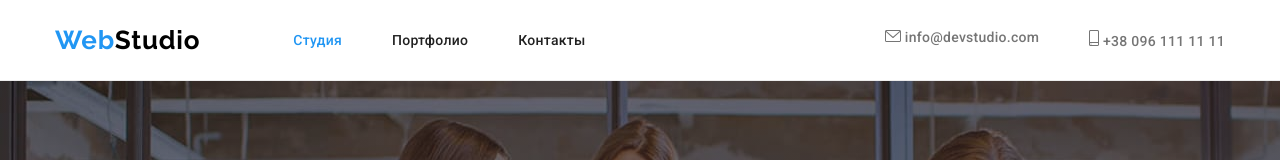
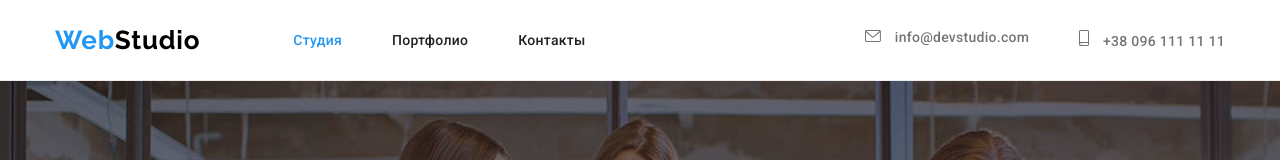
Before and after one commit to YevheniiBuchok/goit-markup-hw-04, a plain HTML site: page index.html in a window 1280 px wide. Shown: the top 160 px of the page. Drawn offline with nearby package versions, Linux system fonts and the light colour scheme.

Commit message:
зміни

```diff
--- a/css/styles.css
+++ b/css/styles.css
@@ -184,6 +184,25 @@ body {
     color: var(--color-text);
     font-size: 14px;
     text-decoration: none;
+}
+
+.contacts {
+    text-align: center;
+}
+
+
+.contact-icon-envelope {
+    fill: currentColor;
+    width: 16px;
+    height: 12px;
+    margin-right: 10px;
+}
+
+.contact-icon-smartphone {
+    fill: currentColor;
+    width: 10px;
+    height: 16px;
+    margin-right: 10px;
 }
 
 .site-nav .link:hover,
--- a/index.html
+++ b/index.html
@@ -33,23 +33,19 @@
                 </ul>
             </nav>
             <ul class="contacts-nav list">
-                <li class="item">
-                    <svg width="16" height="12" fill="none">
-                        <path
-                            d="M14.5 0h-13C.673 0 0 .673 0 1.5v9c0 .827.673 1.5 1.5 1.5h13c.827 0 1.5-.673 1.5-1.5v-9c0-.827-.673-1.5-1.5-1.5Zm0 1c.068 0 .133.014.192.039L8 6.839l-6.692-5.8A.498.498 0 0 1 1.5 1h13Zm0 10h-13a.5.5 0 0 1-.5-.5V2.095l6.672 5.783a.5.5 0 0 0 .656 0L15 2.095V10.5a.5.5 0 0 1-.5.5Z"
-                            fill="#757575" />
-                    </svg>
-                    <a href="mailto:info@devstudio.com" class="contact">info@devstudio.com</a>
+                <li class="contacts item">
+                    <a href="mailto:info@devstudio.com" class="contact">
+                        <svg class="contact-icon-envelope" aria-hidden="true">
+                            <use href="./images/icons.svg/sprite.svg#icon-envelope"></use>
+                        </svg>
+                    info@devstudio.com</a>
                 </li>
                 <li class="item">
-                    <svg width="10" height="16" fill="none">
-                        <path
-                            d="M8.5 0h-7C.673 0 0 .673 0 1.5v13c0 .827.673 1.5 1.5 1.5h7c.827 0 1.5-.673 1.5-1.5v-13C10 .673 9.327 0 8.5 0Zm-7 1h7a.5.5 0 0 1 .5.5V12H1V1.5a.5.5 0 0 1 .5-.5Zm7 14h-7a.5.5 0 0 1-.5-.5V13h8v1.5a.5.5 0 0 1-.5.5Z"
-                            fill="#757575" />
-                        <path d="M2.354 13.739a.445.445 0 0 1 0 .66.525.525 0 0 1-.708 0 .445.445 0 0 1 0-.66.525.525 0 0 1 .708 0Z"
-                            fill="#757575" />
-                    </svg>
-                    <a href="tel:+380961111111" class="contact">+38 096 111 11 11</a>
+                    <a href="tel:+380961111111" class="contact">
+                        <svg class="contact-icon-smartphone" aria-hidden="true">
+                            <use href="./images/icons.svg/sprite.svg#icon-smartphone"></use>
+                        </svg>
+                    +38 096 111 11 11</a>
                 </li>
             </ul>
         </div>
```
Also changed, not shown: 1 other file.
